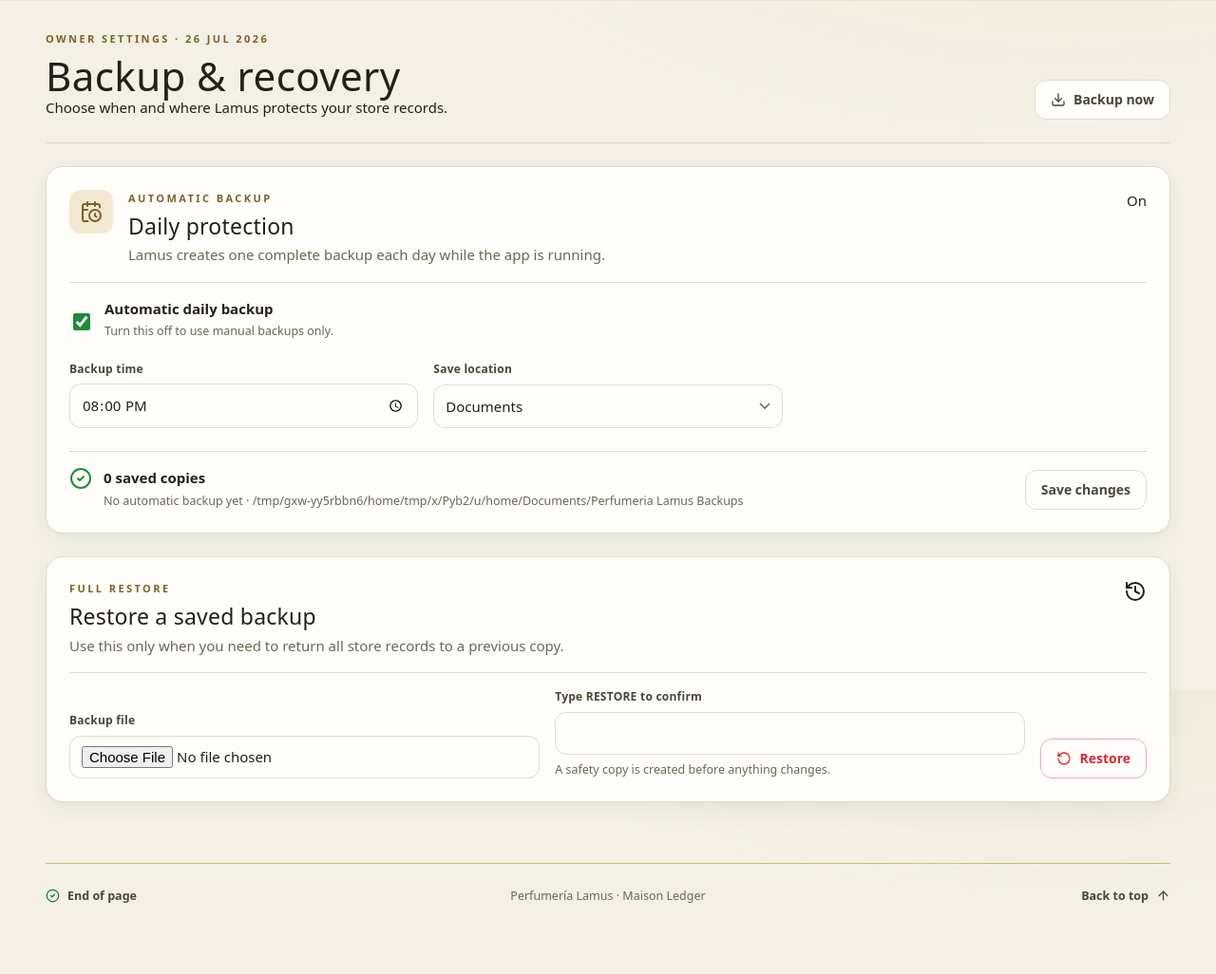
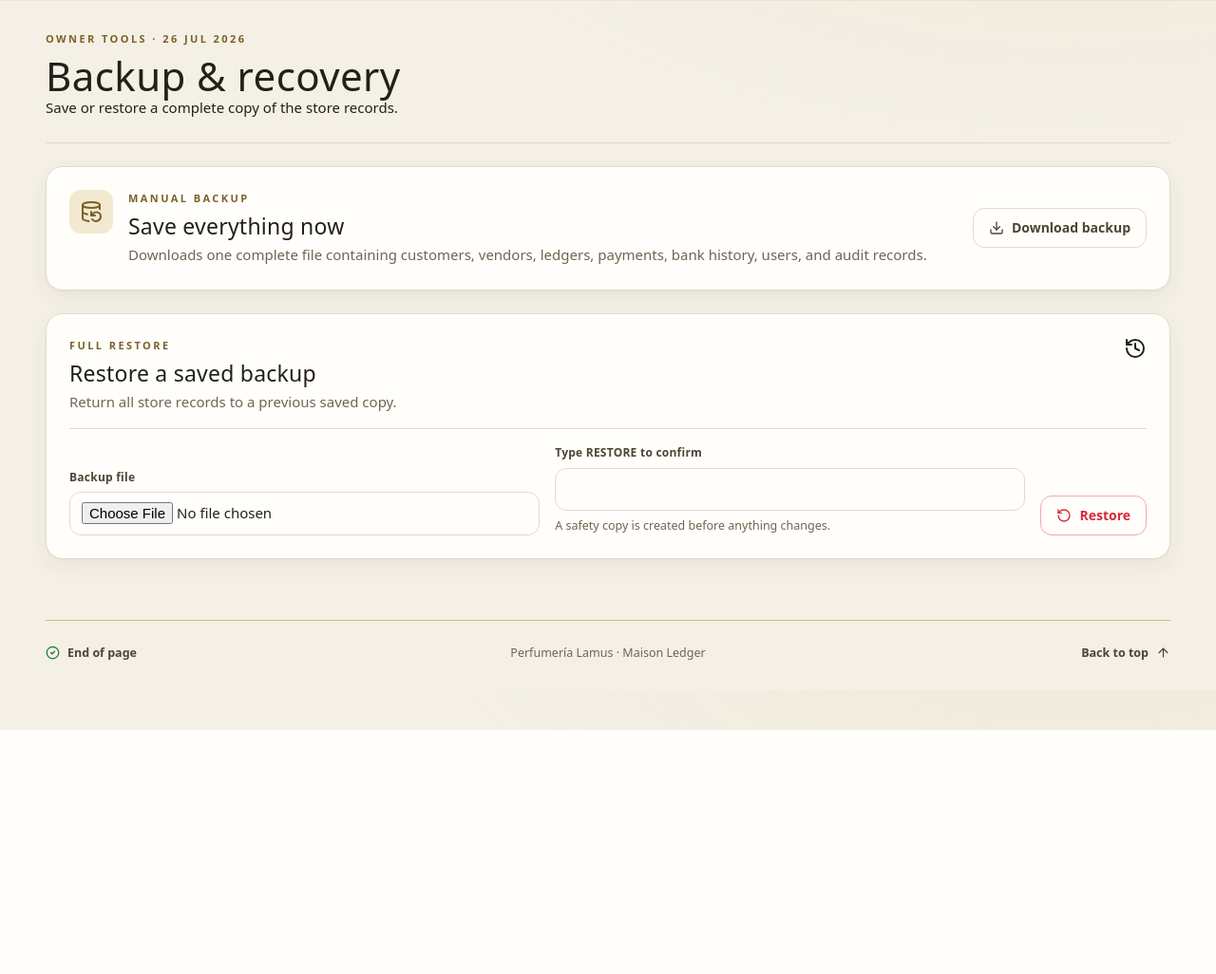
Before and after one commit to GhandourGh/perfumeria-lamus, a Flask app: page /backups in a window 1280 px wide. Shown: the part 73-1099 px from the top of the page at 95% size. After the commit the page ends 842 px from the top, so only its background shows below. Run offline with Flask 3, Linux system fonts and the light colour scheme; the visitor is signed in with stand-in values (Sample User, id 1); data comes from the database, SQL or seed files in the repository; parts of the project's set-up code (start-up, migrations or seed data) failed here and were passed over.

Commit message:
Remove automatic backups and keep manual recovery

```diff
--- a/app.py
+++ b/app.py
@@ -476,15 +476,7 @@ def backups():
     if request.method == "POST":
         try:
             action = request.form.get("action")
-            if action == "schedule":
-                backup_manager.save_schedule(
-                    request.form.get("enabled") == "1",
-                    request.form.get("backup_time", ""),
-                    request.form.get("location", ""),
-                    request.form.get("custom_folder", ""),
-                )
-                flash("Automatic backup settings saved.", "success")
-            elif action == "restore":
+            if action == "restore":
                 if request.form.get("confirmation") != "RESTORE":
                     raise ValueError("Type RESTORE exactly to confirm.")
                 backup_manager.restore_backup(request.files.get("backup_file"))
@@ -541,5 +533,4 @@ def _record_opening_balance(kind, person_id):
 
 
 if __name__ == "__main__":
-    backup_manager.start_scheduler(app)
     app.run(debug=os.environ.get("FLASK_DEBUG") == "1", host="127.0.0.1", port=5001)
--- a/static/app.js
+++ b/static/app.js
@@ -16,19 +16,6 @@
   /* ---------- Icons ---------- */
 
   if (window.lucide) lucide.createIcons();
-
-  var backupLocation = document.querySelector("[data-backup-location]");
-  var customFolder = document.querySelector("[data-custom-folder]");
-  if (backupLocation && customFolder) {
-    function syncBackupLocation() {
-      var custom = backupLocation.value === "custom";
-      customFolder.classList.toggle("is-hidden", !custom);
-      var input = customFolder.querySelector("input");
-      if (input) input.required = custom;
-    }
-    backupLocation.addEventListener("change", syncBackupLocation);
-    syncBackupLocation();
-  }
 
   /* ---------- Mobile drawer ---------- */
 
--- a/static/style.css
+++ b/static/style.css
@@ -1604,7 +1604,7 @@ dialog.sheet[open] { animation: sheet-in .22s ease both; }
 
 /* Backup & recovery */
 .backup-page-head { margin-bottom: var(--space-5); }
-.auto-backup-panel, .restore-panel { padding: var(--space-5); }
+.manual-backup-panel, .restore-panel { padding: var(--space-5); }
 .backup-alert {
   display: flex; gap: var(--space-3); align-items: flex-start;
   padding: var(--space-4); margin-bottom: var(--space-5);
@@ -1613,34 +1613,18 @@ dialog.sheet[open] { animation: sheet-in .22s ease both; }
 }
 .backup-alert svg { flex: 0 0 auto; }
 .field small { color: var(--muted); }
-.backup-panel-intro {
-  display: grid; grid-template-columns: auto minmax(0, 1fr) auto;
-  align-items: start; gap: var(--space-4); padding-bottom: var(--space-4);
-  border-bottom: 1px solid var(--hairline);
-}
-.backup-panel-intro h2, .restore-heading h2 { margin: 3px 0 5px; }
+.manual-backup-panel {
+  display: flex; justify-content: space-between; align-items: center; gap: var(--space-5);
+}
+.manual-backup-copy {
+  display: grid; grid-template-columns: auto minmax(0, 1fr);
+  align-items: start; gap: var(--space-4);
+}
+.manual-backup-copy h2, .restore-heading h2 { margin: 3px 0 5px; }
 .backup-icon {
   display: grid; place-items: center; width: 46px; height: 46px;
   color: var(--gold-deep); background: var(--gold-wash); border-radius: var(--radius);
 }
-.backup-settings-form { margin-top: var(--space-4); }
-.backup-toggle { display: flex; align-items: flex-start; gap: var(--space-3); cursor: pointer; }
-.backup-toggle input { width: 18px; height: 18px; margin-top: 3px; accent-color: var(--laurel); }
-.backup-toggle span, .backup-last span { display: grid; gap: 2px; }
-.backup-toggle small, .backup-last small { color: var(--muted); }
-.backup-setting-fields {
-  display: grid; grid-template-columns: repeat(3, minmax(0, 1fr));
-  gap: var(--space-4); margin-top: var(--space-4);
-}
-.backup-custom-field.is-hidden { display: none; }
-.backup-settings-footer {
-  display: flex; justify-content: space-between; align-items: flex-end;
-  gap: var(--space-4); margin-top: var(--space-5); padding-top: var(--space-4);
-  border-top: 1px solid var(--hairline);
-}
-.backup-last { display: flex; min-width: 0; gap: var(--space-3); align-items: flex-start; }
-.backup-last svg { flex: 0 0 auto; color: var(--laurel); }
-.backup-last small { overflow-wrap: anywhere; }
 .restore-panel { margin-top: var(--space-5); }
 .restore-heading {
   display: flex; justify-content: space-between; gap: var(--space-4);
@@ -1675,7 +1659,7 @@ dialog.sheet[open] { animation: sheet-in .22s ease both; }
   .nav-backup-dropdown { position: static; width: 100%; margin-top: 4px; box-shadow: none; }
 }
 @media (max-width: 900px) {
-  .backup-setting-fields, .restore-form { grid-template-columns: 1fr; }
-  .backup-settings-footer { align-items: stretch; flex-direction: column; }
-  .backup-settings-footer .btn { width: 100%; }
-}
+  .restore-form { grid-template-columns: 1fr; }
+  .manual-backup-panel { align-items: stretch; flex-direction: column; }
+  .manual-backup-panel .btn { width: 100%; }
+}
--- a/templates/backups.html
+++ b/templates/backups.html
@@ -3,65 +3,23 @@
 {% block content %}
 <section class="page-head backup-page-head">
   <div>
-    <p class="eyebrow">OWNER SETTINGS · {{ today_display|upper }}</p>
+    <p class="eyebrow">OWNER TOOLS · {{ today_display|upper }}</p>
     <h1>Backup & recovery</h1>
-    <p class="page-subtitle">Choose when and where Lamus protects your store records.</p>
+    <p class="page-subtitle">Save or restore a complete copy of the store records.</p>
+  </div>
+</section>
+
+<section class="panel manual-backup-panel">
+  <div class="manual-backup-copy">
+    <div class="backup-icon"><i data-lucide="database-backup" aria-hidden="true"></i></div>
+    <div>
+      <p class="eyebrow">MANUAL BACKUP</p>
+      <h2>Save everything now</h2>
+      <p class="muted">Downloads one complete file containing customers, vendors, ledgers, payments, bank history, users, and audit records.</p>
+    </div>
   </div>
   <form action="{{ url_for('download_backup') }}" method="post">
-    <button class="btn btn-dark" type="submit"><i data-lucide="download" aria-hidden="true"></i>Backup now</button>
-  </form>
-</section>
-
-{% if backup.last_error %}
-<div class="backup-alert" role="alert"><i data-lucide="alert-circle" aria-hidden="true"></i><span><strong>Automatic backup needs attention.</strong> {{ backup.last_error }}</span></div>
-{% endif %}
-
-<section class="panel auto-backup-panel">
-  <div class="backup-panel-intro">
-    <div class="backup-icon"><i data-lucide="calendar-clock" aria-hidden="true"></i></div>
-    <div>
-      <p class="eyebrow">AUTOMATIC BACKUP</p>
-      <h2>Daily protection</h2>
-      <p class="muted">Lamus creates one complete backup each day while the app is running.</p>
-    </div>
-    <span class="status-badge {{ 'settled' if backup.enabled else 'due' }}">{{ "On" if backup.enabled else "Off" }}</span>
-  </div>
-
-  <form method="post" class="backup-settings-form">
-    <input type="hidden" name="action" value="schedule">
-    <label class="backup-toggle">
-      <input type="checkbox" name="enabled" value="1" {% if backup.enabled %}checked{% endif %}>
-      <span><strong>Automatic daily backup</strong><small>Turn this off to use manual backups only.</small></span>
-    </label>
-    <div class="backup-setting-fields">
-      <label class="field">
-        <span>Backup time</span>
-        <input type="time" name="backup_time" value="{{ backup.backup_time }}" required>
-      </label>
-      <label class="field">
-        <span>Save location</span>
-        <select name="location" data-backup-location>
-          <option value="documents" {% if backup.location == "documents" %}selected{% endif %}>Documents</option>
-          <option value="desktop" {% if backup.location == "desktop" %}selected{% endif %}>Desktop</option>
-          <option value="downloads" {% if backup.location == "downloads" %}selected{% endif %}>Downloads</option>
-          <option value="custom" {% if backup.location == "custom" %}selected{% endif %}>Custom folder</option>
-        </select>
-      </label>
-      <label class="field backup-custom-field {% if backup.location != 'custom' %}is-hidden{% endif %}" data-custom-folder>
-        <span>Custom folder path</span>
-        <input type="text" name="custom_folder" value="{{ backup.custom_folder }}" placeholder="/Users/name/Backups">
-      </label>
-    </div>
-    <div class="backup-settings-footer">
-      <div class="backup-last">
-        <i data-lucide="circle-check" aria-hidden="true"></i>
-        <span>
-          <strong>{{ backup.backup_count }} saved {{ "copy" if backup.backup_count == 1 else "copies" }}</strong>
-          <small>{{ backup.last_auto_backup_at|replace("T", " · ") if backup.last_auto_backup_at else "No automatic backup yet" }} · {{ backup.folder }}</small>
-        </span>
-      </div>
-      <button class="btn btn-dark" type="submit">Save changes</button>
-    </div>
+    <button class="btn btn-dark" type="submit"><i data-lucide="download" aria-hidden="true"></i>Download backup</button>
   </form>
 </section>
 
@@ -70,7 +28,7 @@
     <div>
       <p class="eyebrow">FULL RESTORE</p>
       <h2>Restore a saved backup</h2>
-      <p class="muted">Use this only when you need to return all store records to a previous copy.</p>
+      <p class="muted">Return all store records to a previous saved copy.</p>
     </div>
     <i data-lucide="history" aria-hidden="true"></i>
   </div>
```
Also changed, not shown: backup_manager.py (+8 -116 lines).
